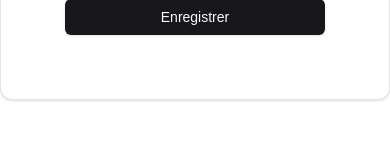
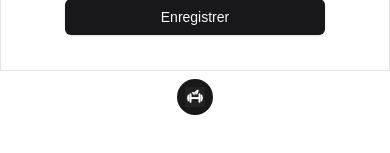
Before and after one commit to NutriFit-Master2-Project/NutriFitWebApp, a Next.js app: page /user-info in a window 390 px wide. Shown: the part 721-874 px from the top of the page. Before the commit the page ends 844 px from the top, so only its background shows below. Built offline with nearby package versions, Linux system fonts and the light colour scheme.

Commit message:
fix: [NTF-17] - Fix navigation for small screens

```diff
--- a/src/app/layout.tsx
+++ b/src/app/layout.tsx
@@ -34,7 +34,7 @@ export default function RootLayout({
                     <ThemeProvider attribute="class" defaultTheme="light" enableSystem disableTransitionOnChange>
                         <div className="flex min-h-screen w-full flex-col">
                             <Navigation />
-                            <div className="flex flex-col sm:gap-4 sm:pl-14">{children}</div>
+                            <div className="flex flex-col sm:gap-4 sm:pl-14 pb-16 sm:pb-0">{children}</div>
                         </div>
                         <Toaster />
                     </ThemeProvider>
--- a/src/components/ui/navigation.tsx
+++ b/src/components/ui/navigation.tsx
@@ -12,8 +12,8 @@ export function Navigation() {
 
     return (
         <TooltipProvider delayDuration={0}>
-            <aside className="fixed inset-y-0 left-0 z-10 hidden w-14 flex-col border-r bg-background sm:flex">
-                <nav className="flex flex-col items-center gap-4 px-2 sm:py-4">
+            <aside className="fixed sm:inset-y-0 sm:left-0 bottom-0 left-0 right-0 sm:w-14 flex-col border-t sm:border-t-0 sm:border-r bg-background flex z-10">
+                <nav className="flex sm:flex-col items-center justify-around sm:justify-start gap-4 px-2 py-2 sm:py-4">
                     <Link
                         href="/"
                         className="group flex h-9 w-9 shrink-0 items-center justify-center gap-2 rounded-full bg-primary text-lg font-semibold text-primary-foreground md:h-8 md:w-8 md:text-base"
@@ -109,7 +109,7 @@ export function Navigation() {
                     )}
                 </nav>
                 {isAuthenticated && (
-                    <nav className="mt-auto flex flex-col items-center gap-4 px-2 sm:py-4">
+                    <nav className="hidden sm:flex sm:mt-auto flex-col items-center gap-4 px-2 sm:py-4">
                         <Tooltip>
                             <TooltipTrigger asChild>
                                 <div onClick={signOut} className="cursor-pointer">
--- a/src/context/AuthContext.tsx
+++ b/src/context/AuthContext.tsx
@@ -58,7 +58,7 @@ export const AuthProvider: React.FC<AuthProviderProps> = ({ children }) => {
 
             if (!response.ok) {
                 const errorResponse = await response.json();
-                throw new Error("Inscription impossible" + errorResponse?.message);
+                throw new Error("Unable to register" + errorResponse?.message);
             }
 
             // Redirect after sign-up
```
